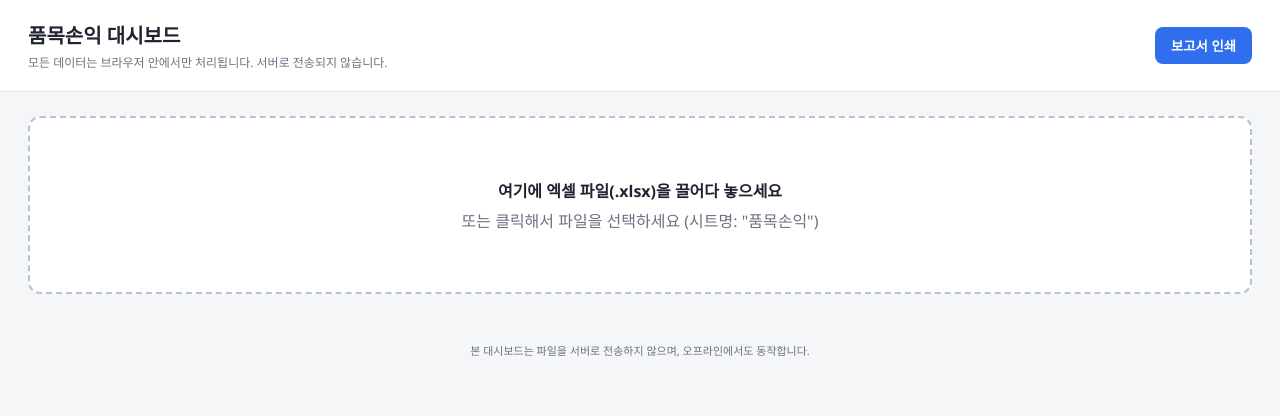
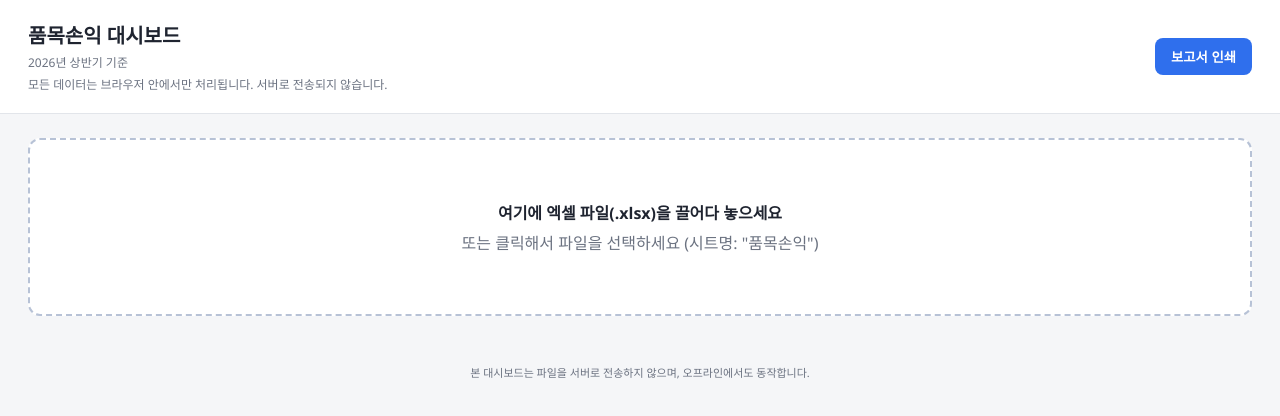
Before and after one commit to inyongsong-ai/pnl-dashboard, a plain HTML site: page index.html in a window 1280 px wide. Drawn offline with Linux system fonts and the light colour scheme.

Commit message:
Add fiscal period subtitle to dashboard header
Co-Authored-By: Claude Sonnet 5 <noreply@anthropic.com>

```diff
--- a/index.html
+++ b/index.html
@@ -80,6 +80,7 @@
 <header>
   <div>
     <h1>품목손익 대시보드</h1>
+    <div class="sub">2026년 상반기 기준</div>
     <div class="sub">모든 데이터는 브라우저 안에서만 처리됩니다. 서버로 전송되지 않습니다.</div>
   </div>
   <button class="no-print" id="printBtn" style="background:#2f6fed;color:#fff;border:none;padding:9px 16px;border-radius:8px;font-weight:600;cursor:pointer;">보고서 인쇄</button>
```
